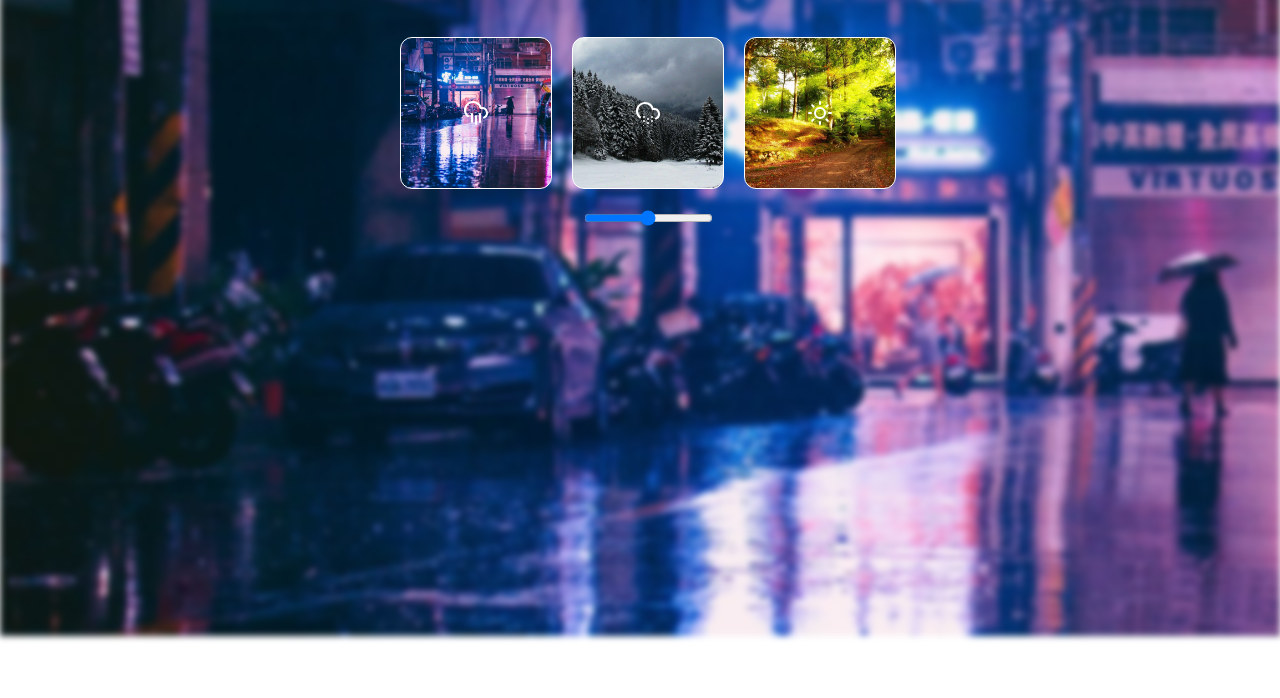
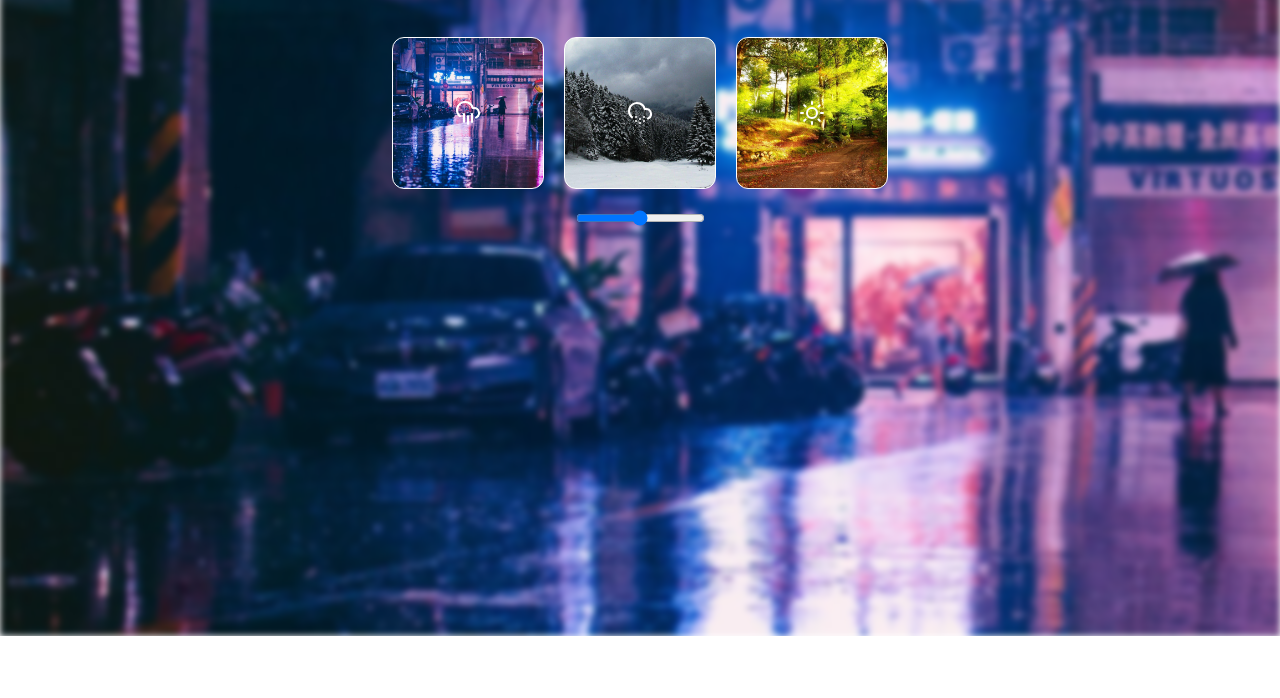
Before and after one commit to RunHurryYou/PopovTaskWebpackMiddleFrontedCourse, a website built with webpack: page public/index.html in a window 1280 px wide. Shown: the part 164-862 px from the top of the page. After the commit the page ends 800 px from the top, so only its background shows below. Built offline with nearby package versions, Linux system fonts and the light colour scheme.

Commit message:
style(index.scss): fix width and height root

```diff
--- a/src/index.scss
+++ b/src/index.scss
@@ -8,8 +8,8 @@ body {
 }
 
 #root {
-    width: 100vw;
-    height: 100vh;
+    width: 100%;
+    height: 100%;
     text-align: center;
     font-size: 40px;
     z-index: 100;
```
